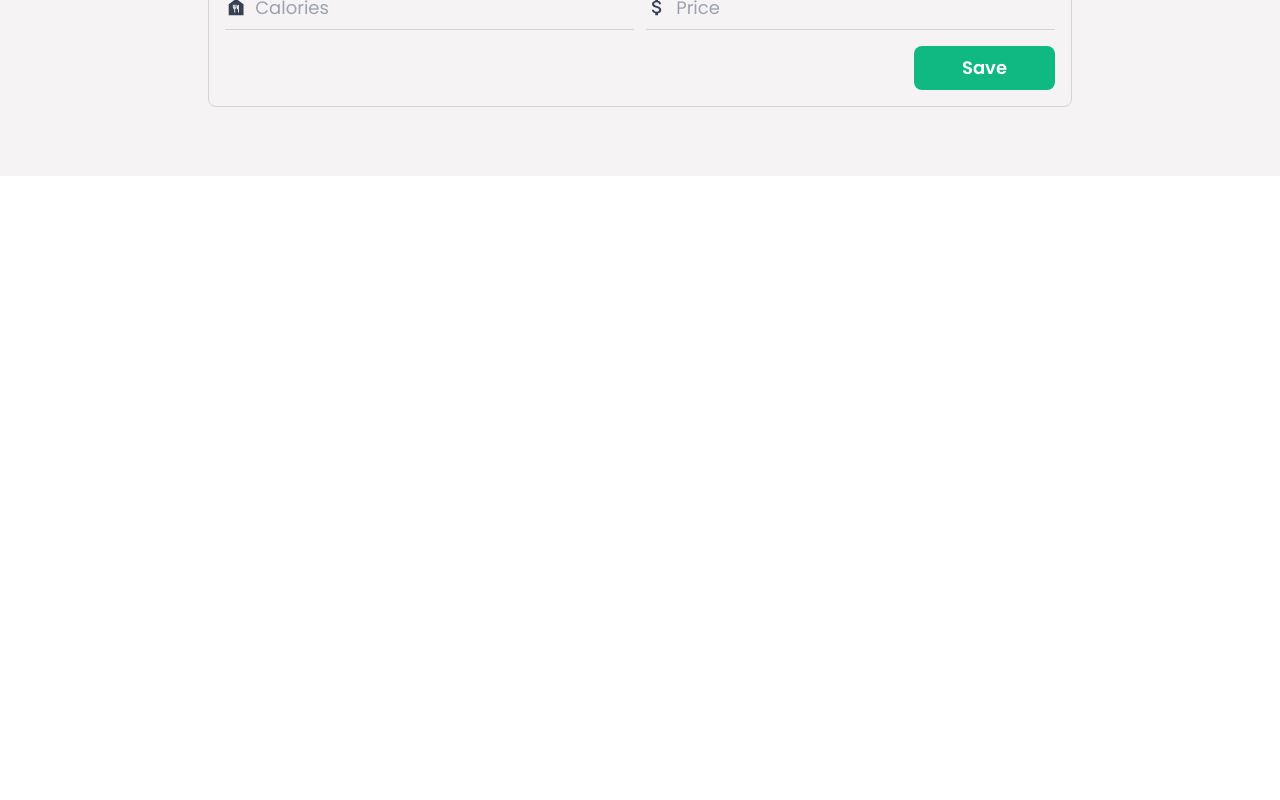
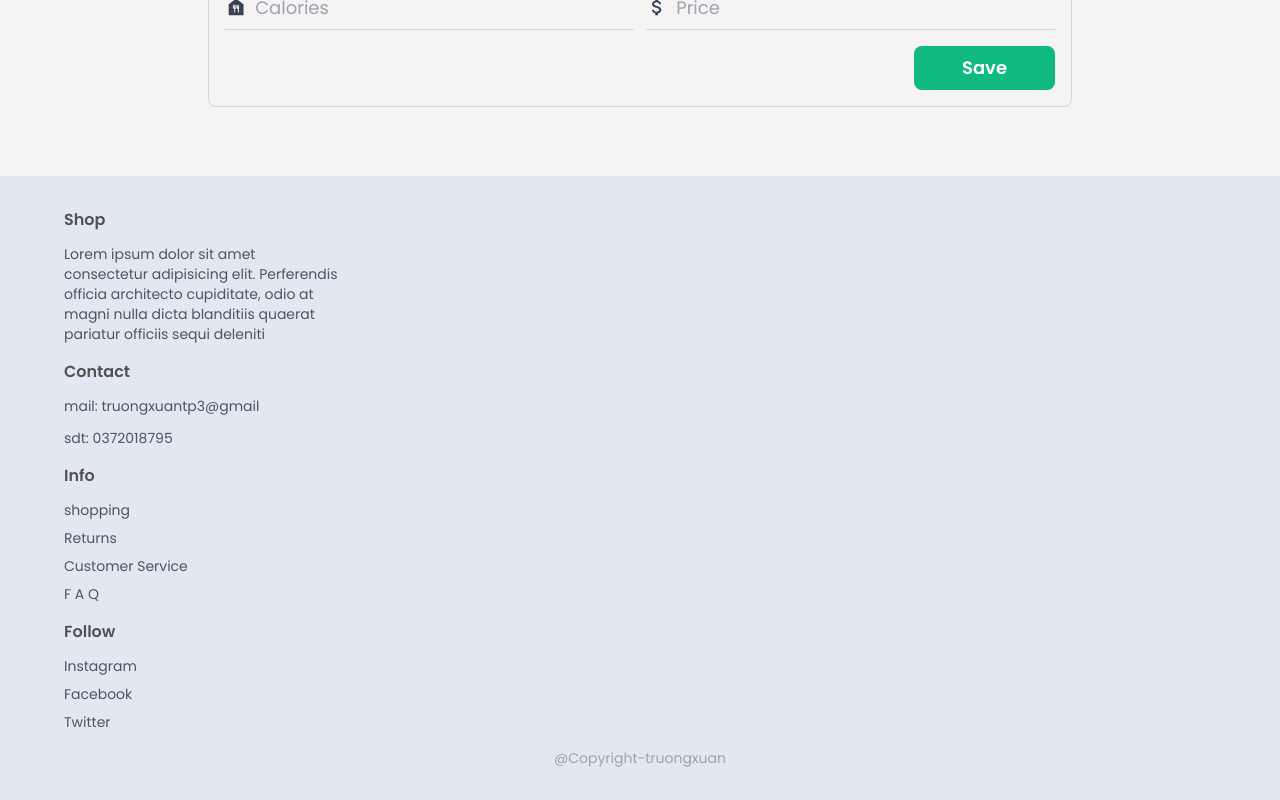
Before and after one commit to xuantruong2004/restaurantApp, a React (Create React App) app: page /createitem in a window 1280 px wide. Shown: the part 736-1536 px from the top of the page. Before the commit the page ends 912 px from the top, so only its background shows below. Built offline with nearby package versions, Linux system fonts and the light colour scheme; no server answers; the database is empty.

Commit message:
update footer

```diff
--- a/src/App.js
+++ b/src/App.js
@@ -2,6 +2,7 @@ import { AnimatePresence } from 'framer-motion';
 import React, { useEffect } from 'react';
 import { Route, Routes } from 'react-router-dom';
 import { CreateContainer, Header, MainContainer } from './components';
+import Footer from './components/Footer';
 import { actionType } from './context/reducer';
 import { useStateValue } from './context/StateProvider';
 import { getAllFoodItems } from './utils/firebaseFuntion';
@@ -30,6 +31,7 @@ const App = () => {
             <Route path="/createitem" element={<CreateContainer />} />
           </Routes>
         </main>
+        <Footer />
       </div>
     </AnimatePresence>
   );
--- /dev/null
+++ b/src/components/Footer.jsx
@@ -0,0 +1,69 @@
+import React from 'react';
+
+const Footer = () => {
+  return (
+    <div className="flex flex-col  px-4  md:px-16 py-8 w-full gap-4 bg-slate-200">
+      <div className="flex flex-wrap md:flex-col  w-full md:gap-4">
+        {/* shop */}
+        <div className="flex flex-col w-[50%] md:w-[30%]  flex-1 gap-3">
+          <div className="w-auto text-textColor font-semibold">
+            <span className="">Shop</span>
+          </div>
+          <p className=" w-[80%] text-gray-600 text-sm font-normal">
+            Lorem ipsum dolor sit amet consectetur adipisicing elit. Perferendis officia architecto
+            cupiditate, odio at magni nulla dicta blanditiis quaerat pariatur officiis sequi
+            deleniti
+          </p>
+        </div>
+
+        {/* contact */}
+        <div className="flex flex-col w-[50%] md:w-[30%] flex-1 gap-3">
+          <span className="w-auto cursor-pointer text-textColor font-semibold">Contact</span>
+          <p className="w-[80%] text-gray-600 text-sm font-normal">mail: truongxuantp3@gmail</p>
+          <p className="w-[80%] text-gray-600 text-sm font-normal">sdt: 0372018795</p>
+        </div>
+
+        {/* info */}
+        <div className="flex flex-col w-[50%] md:w-[15%] flex-2 gap-3 mt-3 md:mt-0">
+          <span className="w-auto cursor-pointer text-textColor font-semibold">Info</span>
+          <dic className="flex flex-col gap-2">
+            <p className="w-[80%] text-gray-600 text-sm font-normal hover:text-orange-400 cursor-pointer">
+              shopping
+            </p>
+            <p className="w-[80%] text-gray-600 text-sm font-normal hover:text-orange-400 cursor-pointer">
+              Returns
+            </p>
+            <p className="w-[80%] text-gray-600 text-sm font-normal hover:text-orange-400 cursor-pointer">
+              Customer Service
+            </p>
+            <p className="w-[80%] text-gray-600 text-sm font-normal hover:text-orange-400 cursor-pointer">
+              F A Q
+            </p>
+          </dic>
+        </div>
+
+        {/* follow */}
+        <div className="flex flex-col w-[50%] md:w-[15%] flex-2 gap-3 mt-3 md:mt-0">
+          <span className="w-auto cursor-pointer text-textColor font-semibold">Follow</span>
+          <dic className="flex flex-col gap-2">
+            <p className="w-[80%] text-gray-600 text-sm font-normal hover:text-orange-400 cursor-pointer">
+              Instagram
+            </p>
+            <p className="w-[80%] text-gray-600 text-sm font-normal hover:text-orange-400 cursor-pointer">
+              Facebook
+            </p>
+            <p className="w-[80%] text-gray-600 text-sm font-normal hover:text-orange-400 cursor-pointer">
+              Twitter
+            </p>
+          </dic>
+        </div>
+      </div>
+
+      <div className="flex items-center justify-center">
+        <span className="text-sm text-gray-400 ">@Copyright-truongxuan</span>
+      </div>
+    </div>
+  );
+};
+
+export default Footer;
```
